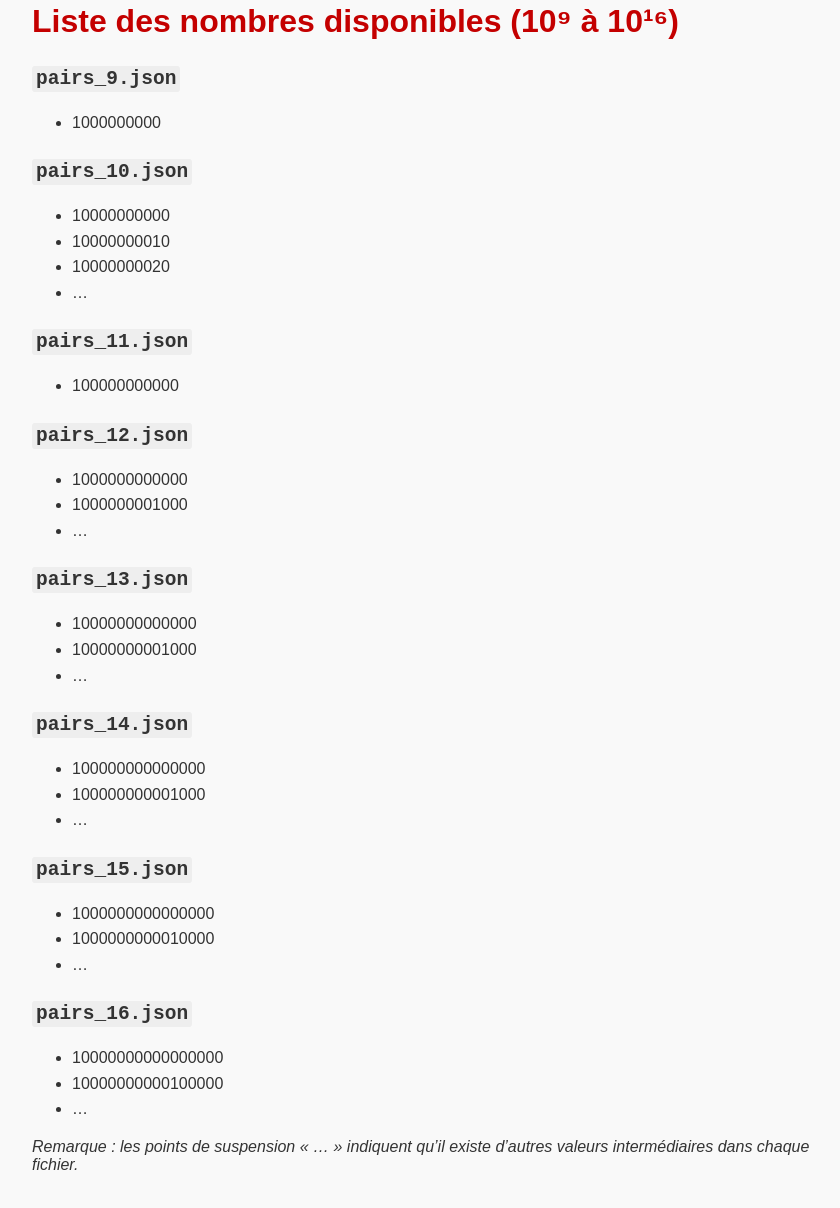
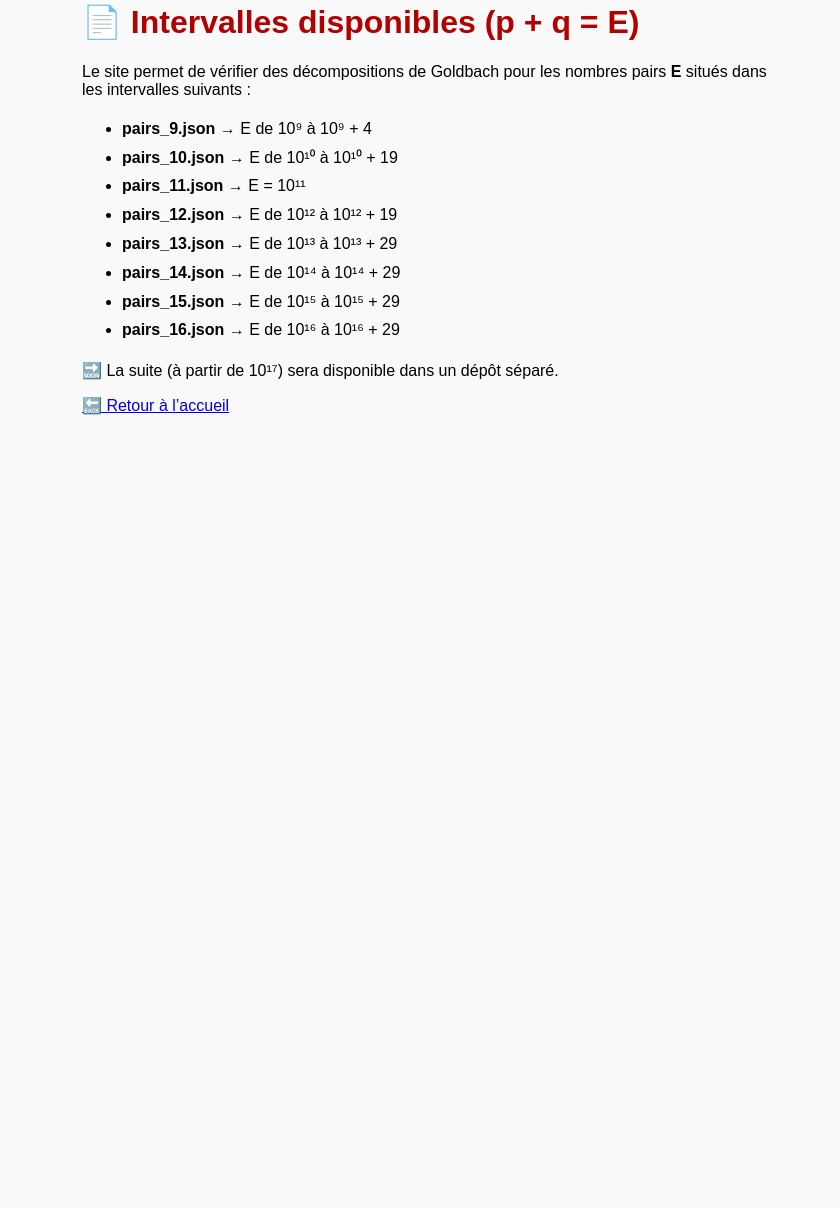
Before and after one commit to Bouchaib542/Bouchaib542-Goldbach-library-prime-pairs, a plain HTML site: page liste.html in a window 1280 px wide. Shown: the part 38-1246 px from the top of the page, without its empty margins (208-1048 px from the left). After the commit the page ends 800 px from the top, so only its background shows below. Drawn offline with Linux system fonts and the light colour scheme.

Commit message:
Update liste.html

```diff
--- a/liste.html
+++ b/liste.html
@@ -2,86 +2,44 @@
 <html lang="fr">
 <head>
   <meta charset="UTF-8">
-  <title>Liste des Nombres – Méthode GPS Goldbach</title>
+  <title>Liste des nombres disponibles</title>
   <meta name="viewport" content="width=device-width, initial-scale=1.0">
   <style>
     body {
       font-family: Arial, sans-serif;
-      max-width: 800px;
+      max-width: 700px;
       margin: auto;
       padding: 20px;
       background-color: #f9f9f9;
-      color: #333;
     }
     h1 {
-      color: #c40000;
+      color: #b30000;
     }
     ul {
-      line-height: 1.6;
-    }
-    code {
-      background-color: #eee;
-      padding: 2px 4px;
-      border-radius: 3px;
+      line-height: 1.8;
     }
   </style>
 </head>
 <body>
-  <h1>Liste des nombres disponibles (10⁹ à 10¹⁶)</h1>
 
-  <h2><code>pairs_9.json</code></h2>
+  <h1>📄 Intervalles disponibles (p + q = E)</h1>
+
+  <p>Le site permet de vérifier des décompositions de Goldbach pour les nombres pairs <strong>E</strong> situés dans les intervalles suivants :</p>
+
   <ul>
-    <li>1000000000</li>
+    <li><strong>pairs_9.json</strong> → E de 10⁹ à 10⁹ + 4</li>
+    <li><strong>pairs_10.json</strong> → E de 10¹⁰ à 10¹⁰ + 19</li>
+    <li><strong>pairs_11.json</strong> → E = 10¹¹</li>
+    <li><strong>pairs_12.json</strong> → E de 10¹² à 10¹² + 19</li>
+    <li><strong>pairs_13.json</strong> → E de 10¹³ à 10¹³ + 29</li>
+    <li><strong>pairs_14.json</strong> → E de 10¹⁴ à 10¹⁴ + 29</li>
+    <li><strong>pairs_15.json</strong> → E de 10¹⁵ à 10¹⁵ + 29</li>
+    <li><strong>pairs_16.json</strong> → E de 10¹⁶ à 10¹⁶ + 29</li>
   </ul>
 
-  <h2><code>pairs_10.json</code></h2>
-  <ul>
-    <li>10000000000</li>
-    <li>10000000010</li>
-    <li>10000000020</li>
-    <li>…</li>
-  </ul>
+  <p>🔜 La suite (à partir de 10¹⁷) sera disponible dans un dépôt séparé.</p>
 
-  <h2><code>pairs_11.json</code></h2>
-  <ul>
-    <li>100000000000</li>
-  </ul>
+  <p><a href="index.html">🔙 Retour à l’accueil</a></p>
 
-  <h2><code>pairs_12.json</code></h2>
-  <ul>
-    <li>1000000000000</li>
-    <li>1000000001000</li>
-    <li>…</li>
-  </ul>
-
-  <h2><code>pairs_13.json</code></h2>
-  <ul>
-    <li>10000000000000</li>
-    <li>10000000001000</li>
-    <li>…</li>
-  </ul>
-
-  <h2><code>pairs_14.json</code></h2>
-  <ul>
-    <li>100000000000000</li>
-    <li>100000000001000</li>
-    <li>…</li>
-  </ul>
-
-  <h2><code>pairs_15.json</code></h2>
-  <ul>
-    <li>1000000000000000</li>
-    <li>1000000000010000</li>
-    <li>…</li>
-  </ul>
-
-  <h2><code>pairs_16.json</code></h2>
-  <ul>
-    <li>10000000000000000</li>
-    <li>10000000000100000</li>
-    <li>…</li>
-  </ul>
-
-  <p><em>Remarque : les points de suspension « … » indiquent qu’il existe d’autres valeurs intermédiaires dans chaque fichier.</em></p>
 </body>
 </html>
```
